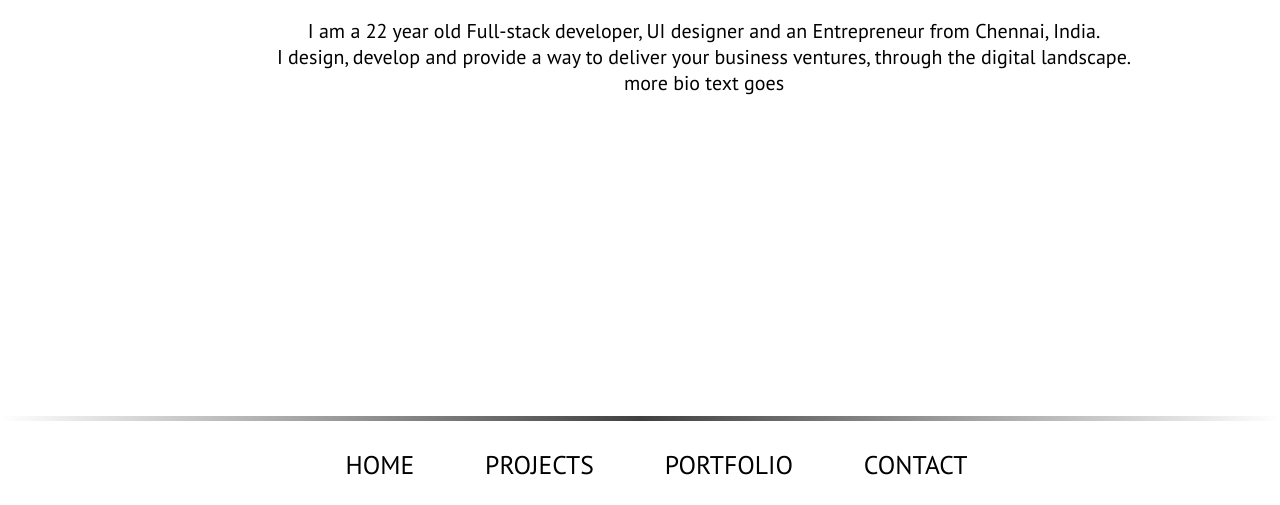
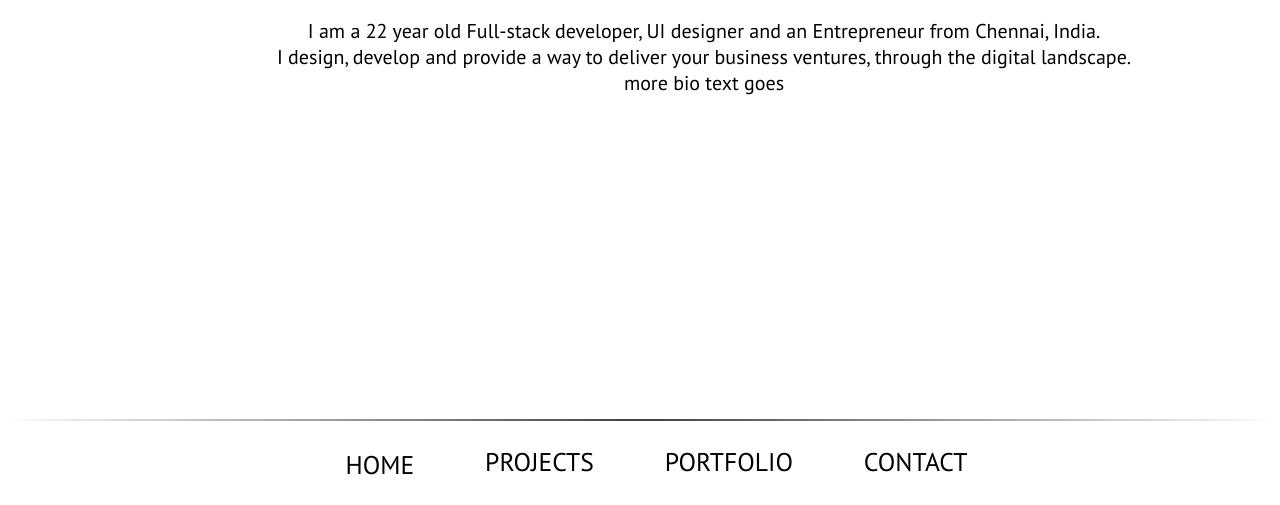
Before and after one commit to HariShyamU/HariShyamU.github.io, a plain HTML site: page index.html in a window 1280 px wide. Shown: the part 295-800 px from the top of the page. Drawn offline with Linux system fonts and the light colour scheme.

Commit message:
added nav

```diff
--- a/index.html
+++ b/index.html
@@ -27,8 +27,8 @@
             </div>
           </div>
         </div>
-        <div class="divlinebot">   </div>
         <div class="navigation">
+          <div class="divlinebot">   </div>
           <div class="nav1" style="padding-left:27vw;">HOME</div> <div class="nav2">PROJECTS</div> <div class="nav3">PORTFOLIO</div> <div class="nav4">CONTACT</div>
         </div>
       </div>
--- a/main.css
+++ b/main.css
@@ -48,26 +48,47 @@ html {
   padding-bottom: 5vh;
 }
 
+.navigation {
+  position: absolute;
+  bottom:0vh;
+  font-size: 2vw;
+}
+
 .divlinebot {
-  position: absolute;
-  bottom:10vh;
   margin-top: 0.5vh;
   margin-bottom: 0.5vh;
   width: 100vw;
-  height: 5px;
+  height: 2px;
   background-image: linear-gradient(to right, rgba(0, 0, 0, 0), rgba(0, 0, 0, 0.75), rgba(0, 0, 0, 0));
 }
 
-.navigation {
-  position: absolute;
-  bottom:3vh;
-  font-size: 2vw;
+.nav1 {
+  display: inline-block;
+  position: relative;
+  line-height: 10vh;
+  vertical-align: middle;
+  padding-left: 5vw;
 }
 
-.navigation div {
+.nav2 {
   display: inline-block;
+  position: relative;
+  text-align: center;
   padding-left: 5vw;
-  padding-top:2vh;
+}
+
+.nav3 {
+  display: inline-block;
+  position: relative;
+  text-align: center;
+  padding-left: 5vw;
+}
+
+.nav4 {
+  display: inline-block;
+  position: relative;
+  text-align: center;
+  padding-left: 5vw;
 }
 
 .card {
```
